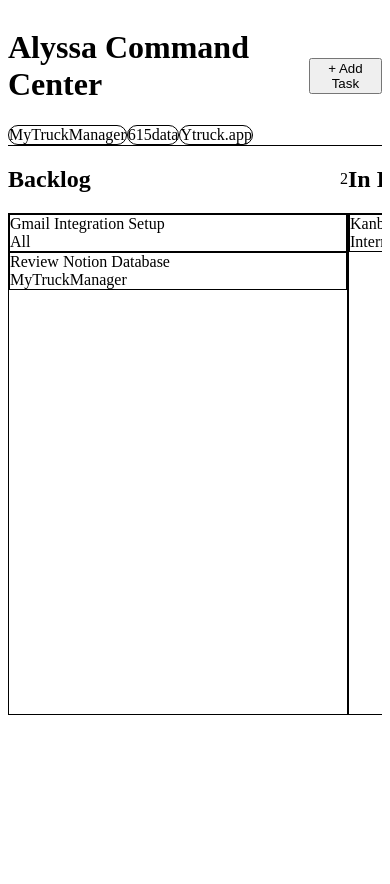
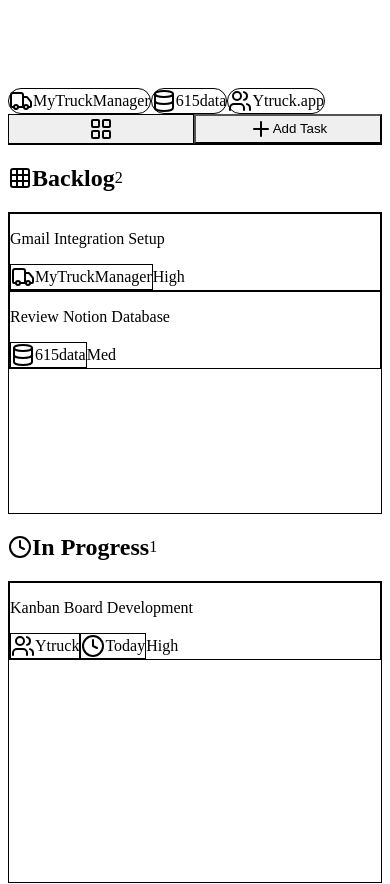
Before and after one commit to alyssa-y-app/Kan-ban-alyssa, a Next.js app: page / in a window 390 px wide. Shown: the top 884 px of the page. Before the commit the page ends 860 px from the top, so only its background shows below. Built offline with nearby package versions, Linux system fonts and the light colour scheme.

Commit message:
Mobile-friendly stacked columns with icons and gradients

```diff
--- a/app/page.tsx
+++ b/app/page.tsx
@@ -21,6 +21,18 @@ import {
 } from '@dnd-kit/sortable';
 import { useSortable } from '@dnd-kit/sortable';
 import { CSS } from '@dnd-kit/utilities';
+import {
+  Plus,
+  Clock,
+  AlertCircle,
+  CheckCircle2,
+  Truck,
+  Database,
+  Users,
+  X,
+  Grid3x3,
+  LayoutGrid
+} from 'lucide-react';
 
 interface Task {
   id: string;
@@ -34,7 +46,7 @@ interface KanbanData {
   [key: string]: Task[];
 }
 
-function SortableCard({ task }: { task: Task }) {
+function SortableCard({ task, onDelete }: { task: Task; onDelete: (id: string) => void }) {
   const {
     attributes,
     listeners,
@@ -50,11 +62,20 @@ function SortableCard({ task }: { task: Task }) {
     opacity: isDragging ? 0.5 : 1,
   };
 
-  const priorityColors = {
-    high: 'bg-red-500',
-    medium: 'bg-yellow-500',
-    low: 'bg-green-500',
+  const priorityConfig = {
+    high: { color: 'from-red-500 to-red-600', text: 'High' },
+    medium: { color: 'from-yellow-500 to-orange-500', text: 'Med' },
+    low: { color: 'from-green-500 to-emerald-500', text: 'Low' },
   };
+
+  const businessIcons = {
+    'MyTruckManager': Truck,
+    '615data': Database,
+    'Ytruck': Users,
+  };
+
+  const config = task.priority ? priorityConfig[task.priority] : null;
+  const BusinessIcon = task.business ? businessIcons[task.business as keyof typeof businessIcons] : null;
 
   return (
     <div
@@ -62,23 +83,45 @@ function SortableCard({ task }: { task: Task }) {
       style={style}
       {...attributes}
       {...listeners}
-      className="group relative rounded-xl bg-zinc-900 border border-zinc-800 p-4 shadow-lg hover:shadow-xl hover:border-zinc-700 transition-all cursor-grab active:cursor-grabbing"
+      className="group relative rounded-2xl bg-gradient-to-br from-zinc-900 to-zinc-800 border border-zinc-700/50 p-5 shadow-xl hover:shadow-2xl hover:border-zinc-600 transition-all cursor-grab active:cursor-grabbing overflow-hidden"
     >
-      {task.priority && (
-        <div className={`absolute top-3 right-3 w-2 h-2 rounded-full ${priorityColors[task.priority]}`} />
-      )}
-      <div className="font-medium text-white mb-2">{task.content}</div>
-      <div className="flex items-center gap-3 mt-3">
-        {task.business && (
-          <span className="px-2.5 py-1 bg-zinc-800 text-zinc-300 text-xs rounded-full">
-            {task.business}
-          </span>
+      <div className="absolute inset-0 bg-gradient-to-br from-white/5 to-transparent opacity-0 group-hover:opacity-100 transition-opacity" />
+
+      <div className="relative">
+        <div className="flex items-start justify-between gap-3 mb-3">
+          <div className="flex-1">
+            <p className="font-semibold text-white leading-snug">{task.content}</p>
+          </div>
+          <button
+            onClick={(e) => {
+              e.stopPropagation();
+              onDelete(task.id);
+            }}
+            className="opacity-0 group-hover:opacity-100 transition-opacity p-1 hover:bg-red-500/20 rounded-lg"
+          >
+            <X className="w-4 h-4 text-red-400" />
+          </button>
+        </div>
+
+        <div className="flex items-center gap-2 flex-wrap">
+          {task.business && BusinessIcon && (
+            <div className="flex items-center gap-1.5 px-2.5 py-1.5 bg-zinc-800/80 backdrop-blur rounded-lg border border-zinc-700/50">
+              <BusinessIcon className="w-3.5 h-3.5 text-zinc-400" />
+              <span className="text-xs font-medium text-zinc-300">{task.business}</span>
+            </div>
           )}
           {task.eta && (
-          <span className="text-xs text-zinc-500">
-            ⏱ {task.eta}
-          </span>
+            <div className="flex items-center gap-1.5 px-2.5 py-1.5 bg-blue-500/10 backdrop-blur rounded-lg border border-blue-500/30">
+              <Clock className="w-3.5 h-3.5 text-blue-400" />
+              <span className="text-xs font-medium text-blue-300">{task.eta}</span>
+            </div>
           )}
+          {config && (
+            <div className={`px-2.5 py-1.5 bg-gradient-to-r ${config.color} rounded-lg`}>
+              <span className="text-xs font-bold text-white">{config.text}</span>
+            </div>
+          )}
+        </div>
       </div>
     </div>
   );
@@ -88,28 +131,32 @@ function Column({
   id,
   title,
   tasks,
-  color
+  icon: Icon,
+  gradient,
+  onDeleteTask
 }: {
   id: string;
   title: string;
   tasks: Task[];
-  color: string;
+  icon: any;
+  gradient: string;
+  onDeleteTask: (id: string) => void;
 }) {
   return (
-    <section className="w-[340px] shrink-0">
-      <div className="mb-4 flex items-center justify-between">
-        <div className="flex items-center gap-3">
-          <div className={`w-1 h-8 rounded-full ${color}`} />
-          <h2 className="text-lg font-bold text-white">{title}</h2>
-        </div>
-        <span className="rounded-full bg-zinc-800 px-3 py-1.5 text-sm font-semibold text-zinc-300">
+    <section className="w-full lg:w-[340px] shrink-0">
+      <div className="mb-4">
+        <div className={`inline-flex items-center gap-3 px-4 py-2.5 bg-gradient-to-r ${gradient} rounded-xl shadow-lg`}>
+          <Icon className="w-5 h-5 text-white" />
+          <h2 className="text-base font-bold text-white">{title}</h2>
+          <span className="ml-2 px-2.5 py-0.5 bg-black/30 backdrop-blur rounded-full text-sm font-semibold text-white">
             {tasks.length}
           </span>
         </div>
+      </div>
       <SortableContext items={tasks.map(t => t.id)} strategy={verticalListSortingStrategy}>
-        <div className="space-y-3 rounded-2xl bg-zinc-950/50 border border-zinc-800/50 p-4 min-h-[500px] backdrop-blur">
+        <div className="space-y-3 rounded-2xl bg-zinc-950/30 border border-zinc-800/50 p-4 min-h-[300px] lg:min-h-[500px] backdrop-blur">
           {tasks.map((task) => (
-            <SortableCard key={task.id} task={task} />
+            <SortableCard key={task.id} task={task} onDelete={onDeleteTask} />
           ))}
         </div>
       </SortableContext>
@@ -120,18 +167,18 @@ function Column({
 export default function Home() {
   const [data, setData] = useState<KanbanData>({
     'Backlog': [
-      { id: '1', content: 'Gmail Integration Setup', business: 'All', priority: 'high' },
-      { id: '2', content: 'Review Notion Database', business: 'MyTruckManager', priority: 'medium' },
+      { id: '1', content: 'Gmail Integration Setup', business: 'MyTruckManager', priority: 'high' },
+      { id: '2', content: 'Review Notion Database', business: '615data', priority: 'medium' },
     ],
     'In Progress': [
-      { id: '3', content: 'Kanban Board Development', business: 'Internal', eta: 'Today', priority: 'high' },
+      { id: '3', content: 'Kanban Board Development', business: 'Ytruck', eta: 'Today', priority: 'high' },
     ],
     'Leads': [
       { id: '4', content: 'Follow up: Fleet Manager', business: 'Ytruck', priority: 'medium' },
-      { id: '5', content: 'Demo Request: 615data', business: '615data', priority: 'high' },
+      { id: '5', content: 'Demo Request from Texas', business: '615data', priority: 'high' },
     ],
     'Done': [
-      { id: '6', content: 'Telegram Bot Connected', business: 'All' },
+      { id: '6', content: 'Telegram Bot Connected', business: 'MyTruckManager' },
     ],
   });
 
@@ -139,6 +186,8 @@ export default function Home() {
   const [showAddTask, setShowAddTask] = useState(false);
   const [newTaskContent, setNewTaskContent] = useState('');
   const [selectedColumn, setSelectedColumn] = useState('Backlog');
+  const [selectedBusiness, setSelectedBusiness] = useState('MyTruckManager');
+  const [viewMode, setViewMode] = useState<'grid' | 'list'>('grid');
 
   const sensors = useSensors(
     useSensor(PointerSensor),
@@ -159,9 +208,7 @@ export default function Home() {
   }, [data]);
 
   const findContainer = (id: string) => {
-    if (id in data) {
-      return id;
-    }
+    if (id in data) return id;
     return Object.keys(data).find((key) =>
       data[key].some((item) => item.id === id)
     );
@@ -178,14 +225,11 @@ export default function Home() {
     const activeContainer = findContainer(active.id as string);
     const overContainer = findContainer(over.id as string) || (over.id as string);
 
-    if (!activeContainer || !overContainer || activeContainer === overContainer) {
-      return;
-    }
+    if (!activeContainer || !overContainer || activeContainer === overContainer) return;
 
     setData((prev) => {
       const activeItems = prev[activeContainer];
       const overItems = prev[overContainer];
-
       const activeIndex = activeItems.findIndex((i) => i.id === active.id);
       const overIndex = overItems.findIndex((i) => i.id === over.id);
 
@@ -215,9 +259,7 @@ export default function Home() {
     const activeContainer = findContainer(active.id as string);
     const overContainer = findContainer(over.id as string);
 
-    if (!activeContainer || !overContainer) {
-      return;
-    }
+    if (!activeContainer || !overContainer) return;
 
     if (activeContainer === overContainer) {
       const activeIndex = data[activeContainer].findIndex((i) => i.id === active.id);
@@ -240,6 +282,7 @@ export default function Home() {
     const newTask: Task = {
       id: Date.now().toString(),
       content: newTaskContent,
+      business: selectedBusiness,
       priority: 'medium',
     };
 
@@ -252,63 +295,94 @@ export default function Home() {
     setShowAddTask(false);
   };
 
+  const handleDeleteTask = (taskId: string) => {
+    setData((prev) => {
+      const newData = { ...prev };
+      Object.keys(newData).forEach((col) => {
+        newData[col] = newData[col].filter((task) => task.id !== taskId);
+      });
+      return newData;
+    });
+  };
+
   const activeTask = activeId
     ? Object.values(data).flat().find((task) => task.id === activeId)
     : null;
 
-  const columnColors = {
-    'Backlog': 'bg-blue-500',
-    'In Progress': 'bg-yellow-500',
-    'Leads': 'bg-purple-500',
-    'Done': 'bg-green-500',
+  const columnConfig = {
+    'Backlog': { icon: Grid3x3, gradient: 'from-blue-600 to-blue-700' },
+    'In Progress': { icon: Clock, gradient: 'from-yellow-600 to-orange-600' },
+    'Leads': { icon: Users, gradient: 'from-purple-600 to-pink-600' },
+    'Done': { icon: CheckCircle2, gradient: 'from-green-600 to-emerald-600' },
   };
 
   return (
-    <div className="min-h-screen bg-black">
-      <div className="border-b border-zinc-800 bg-zinc-950">
-        <div className="container mx-auto px-6 py-6">
-          <div className="flex items-center justify-between">
+    <div className="min-h-screen bg-gradient-to-br from-black via-zinc-950 to-black">
+      <div className="border-b border-zinc-800/50 bg-zinc-950/50 backdrop-blur">
+        <div className="container mx-auto px-4 lg:px-6 py-4 lg:py-6">
+          <div className="flex flex-col lg:flex-row items-start lg:items-center justify-between gap-4">
             <div>
-              <h1 className="text-3xl font-bold text-white mb-2">
+              <h1 className="text-2xl lg:text-3xl font-bold bg-gradient-to-r from-white to-zinc-400 bg-clip-text text-transparent mb-2">
                 Alyssa Command Center
               </h1>
-              <div className="flex gap-3">
-                <span className="px-3 py-1 bg-zinc-900 text-zinc-400 text-sm rounded-full border border-zinc-800">
+              <div className="flex flex-wrap gap-2">
+                <span className="inline-flex items-center gap-1.5 px-3 py-1.5 bg-zinc-900 text-zinc-400 text-xs rounded-full border border-zinc-800">
+                  <Truck className="w-3 h-3" />
                   MyTruckManager
                 </span>
-                <span className="px-3 py-1 bg-zinc-900 text-zinc-400 text-sm rounded-full border border-zinc-800">
+                <span className="inline-flex items-center gap-1.5 px-3 py-1.5 bg-zinc-900 text-zinc-400 text-xs rounded-full border border-zinc-800">
+                  <Database className="w-3 h-3" />
                   615data
                 </span>
-                <span className="px-3 py-1 bg-zinc-900 text-zinc-400 text-sm rounded-full border border-zinc-800">
+                <span className="inline-flex items-center gap-1.5 px-3 py-1.5 bg-zinc-900 text-zinc-400 text-xs rounded-full border border-zinc-800">
+                  <Users className="w-3 h-3" />
                   Ytruck.app
                 </span>
               </div>
             </div>
+            <div className="flex gap-2 w-full lg:w-auto">
+              <button
+                onClick={() => setViewMode(viewMode === 'grid' ? 'list' : 'grid')}
+                className="flex-1 lg:flex-none px-4 py-2.5 bg-zinc-900 text-zinc-300 font-semibold rounded-xl hover:bg-zinc-800 transition border border-zinc-800 flex items-center justify-center gap-2"
+              >
+                {viewMode === 'grid' ? <LayoutGrid className="w-4 h-4" /> : <Grid3x3 className="w-4 h-4" />}
+                <span className="hidden lg:inline">{viewMode === 'grid' ? 'List' : 'Grid'}</span>
+              </button>
               <button
                 onClick={() => setShowAddTask(!showAddTask)}
-              className="px-6 py-3 bg-white text-black font-semibold rounded-xl hover:bg-zinc-200 transition"
+                className="flex-1 lg:flex-none px-4 py-2.5 bg-gradient-to-r from-white to-zinc-200 text-black font-bold rounded-xl hover:from-zinc-100 hover:to-zinc-300 transition shadow-lg flex items-center justify-center gap-2"
               >
-              + Add Task
+                <Plus className="w-5 h-5" />
+                Add Task
               </button>
+            </div>
           </div>
         </div>
       </div>
 
       {showAddTask && (
-        <div className="fixed inset-0 bg-black/80 backdrop-blur flex items-center justify-center z-50">
-          <div className="bg-zinc-900 border border-zinc-800 rounded-2xl p-6 w-[500px]">
-            <h3 className="text-xl font-bold text-white mb-4">Create New Task</h3>
-            <input
-              type="text"
+        <div className="fixed inset-0 bg-black/90 backdrop-blur flex items-center justify-center z-50 p-4">
+          <div className="bg-gradient-to-br from-zinc-900 to-zinc-800 border border-zinc-700 rounded-3xl p-6 w-full max-w-md shadow-2xl">
+            <h3 className="text-2xl font-bold text-white mb-4">Create New Task</h3>
+            <textarea
               value={newTaskContent}
               onChange={(e) => setNewTaskContent(e.target.value)}
-              placeholder="Task description..."
-              className="w-full px-4 py-3 bg-zinc-950 border border-zinc-800 rounded-xl text-white placeholder-zinc-600 focus:outline-none focus:border-zinc-700 mb-4"
+              placeholder="What needs to be done?"
+              className="w-full px-4 py-3 bg-zinc-950 border border-zinc-800 rounded-xl text-white placeholder-zinc-600 focus:outline-none focus:border-zinc-600 mb-4 resize-none h-24"
             />
+            <select
+              value={selectedBusiness}
+              onChange={(e) => setSelectedBusiness(e.target.value)}
+              className="w-full px-4 py-3 bg-zinc-950 border border-zinc-800 rounded-xl text-white focus:outline-none focus:border-zinc-600 mb-3"
+            >
+              <option value="MyTruckManager">MyTruckManager</option>
+              <option value="615data">615data</option>
+              <option value="Ytruck">Ytruck.app</option>
+            </select>
             <select
               value={selectedColumn}
               onChange={(e) => setSelectedColumn(e.target.value)}
-              className="w-full px-4 py-3 bg-zinc-950 border border-zinc-800 rounded-xl text-white focus:outline-none focus:border-zinc-700 mb-4"
+              className="w-full px-4 py-3 bg-zinc-950 border border-zinc-800 rounded-xl text-white focus:outline-none focus:border-zinc-600 mb-4"
             >
               {Object.keys(data).map((col) => (
                 <option key={col} value={col}>{col}</option>
@@ -317,13 +391,13 @@ export default function Home() {
             <div className="flex gap-3">
               <button
                 onClick={handleAddTask}
-                className="flex-1 px-4 py-3 bg-white text-black font-semibold rounded-xl hover:bg-zinc-200 transition"
+                className="flex-1 px-4 py-3 bg-gradient-to-r from-white to-zinc-200 text-black font-bold rounded-xl hover:from-zinc-100 hover:to-zinc-300 transition shadow-lg"
               >
                 Create
               </button>
               <button
                 onClick={() => setShowAddTask(false)}
-                className="flex-1 px-4 py-3 bg-zinc-800 text-white font-semibold rounded-xl hover:bg-zinc-700 transition"
+                className="flex-1 px-4 py-3 bg-zinc-800 text-white font-semibold rounded-xl hover:bg-zinc-700 transition border border-zinc-700"
               >
                 Cancel
               </button>
@@ -332,7 +406,7 @@ export default function Home() {
         </div>
       )}
 
-      <div className="container mx-auto px-6 py-8">
+      <div className="container mx-auto px-4 lg:px-6 py-6 lg:py-8">
         <DndContext
           sensors={sensors}
           collisionDetection={closestCorners}
@@ -340,15 +414,17 @@ export default function Home() {
           onDragOver={handleDragOver}
           onDragEnd={handleDragEnd}
         >
-          <div className="overflow-x-auto pb-4">
-            <div className="flex gap-6 min-w-max">
+          <div className={`${viewMode === 'grid' ? 'lg:overflow-x-auto' : ''} pb-4`}>
+            <div className={`flex ${viewMode === 'grid' ? 'flex-col lg:flex-row' : 'flex-col'} gap-6 ${viewMode === 'grid' ? 'lg:min-w-max' : ''}`}>
               {Object.keys(data).map((columnId) => (
                 <Column
                   key={columnId}
                   id={columnId}
                   title={columnId}
                   tasks={data[columnId]}
-                  color={columnColors[columnId as keyof typeof columnColors]}
+                  icon={columnConfig[columnId as keyof typeof columnConfig].icon}
+                  gradient={columnConfig[columnId as keyof typeof columnConfig].gradient}
+                  onDeleteTask={handleDeleteTask}
                 />
               ))}
             </div>
@@ -356,8 +432,8 @@ export default function Home() {
 
           <DragOverlay>
             {activeTask ? (
-              <div className="rounded-xl bg-zinc-900 border border-zinc-700 p-4 shadow-2xl rotate-6">
-                <div className="font-medium text-white">{activeTask.content}</div>
+              <div className="rounded-2xl bg-gradient-to-br from-zinc-900 to-zinc-800 border border-zinc-600 p-5 shadow-2xl rotate-6">
+                <div className="font-semibold text-white">{activeTask.content}</div>
               </div>
             ) : null}
           </DragOverlay>
--- a/package.json
+++ b/package.json
@@ -12,6 +12,7 @@
     "@dnd-kit/core": "^6.3.1",
     "@dnd-kit/sortable": "^10.0.0",
     "@dnd-kit/utilities": "^3.2.2",
+    "lucide-react": "^0.563.0",
     "next": "16.1.6",
     "react": "19.2.3",
     "react-dom": "19.2.3"
```
Also changed, not shown: 1 other file (tests, documents, lock files or other folders). Lines whose indentation alone changed are shown as unchanged.
